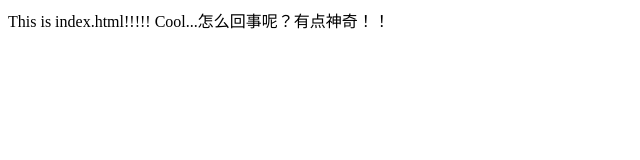
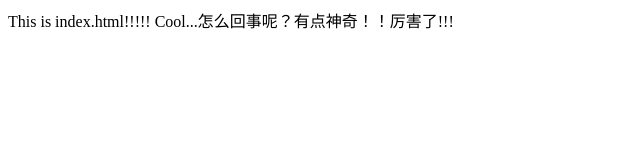
Before and after one commit to fcbflying/dronetest, a website: page index.html in a window 1280 px wide. Shown: the full height of the page, 0-640 px from the left. Drawn offline with Linux system fonts and the light colour scheme.

Commit message:
1. use run.sh

```diff
--- a/index.html
+++ b/index.html
@@ -5,6 +5,6 @@
     <title>Index html</title>
 </head>
 <body>
-This is index.html!!!!! Cool...怎么回事呢？有点神奇！！
+This is index.html!!!!! Cool...怎么回事呢？有点神奇！！厉害了!!!
 </body>
 </html>
```
Also changed, not shown: 2 other files.
